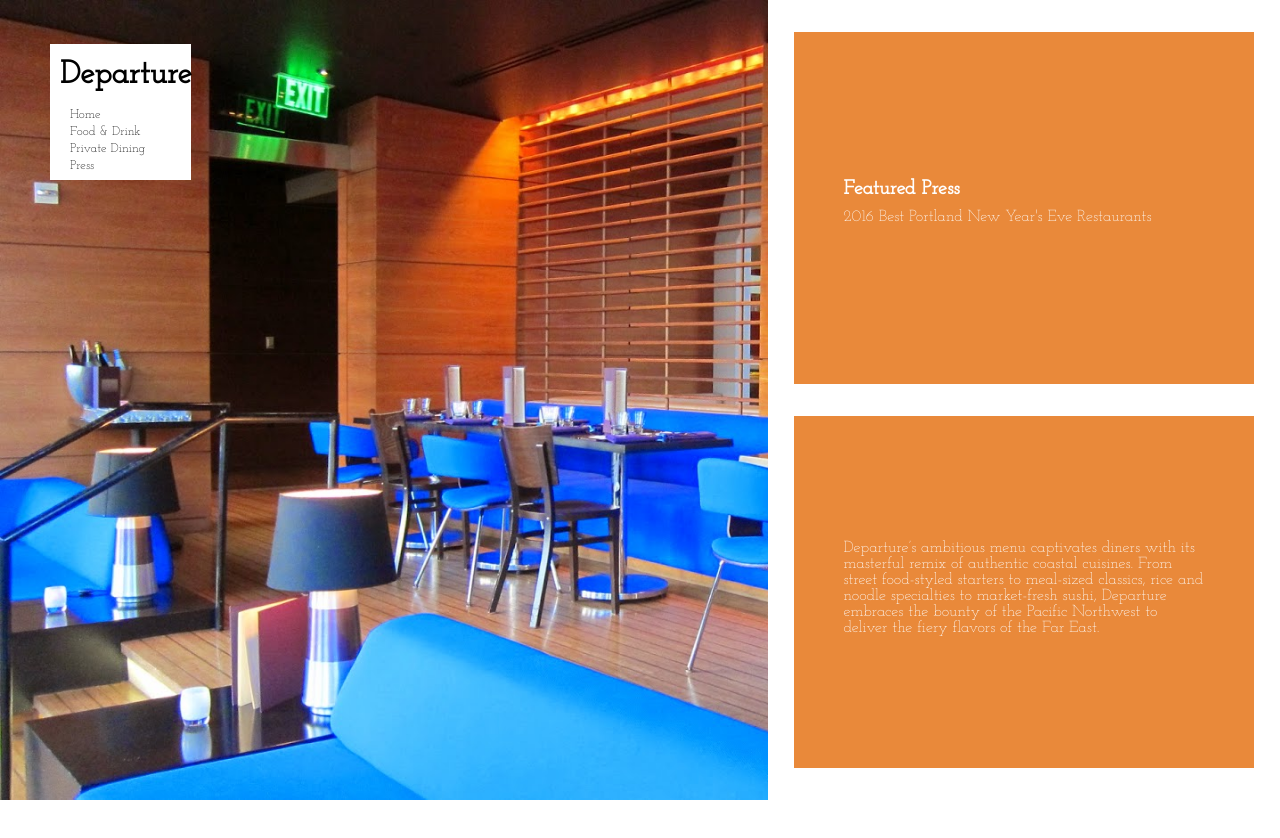
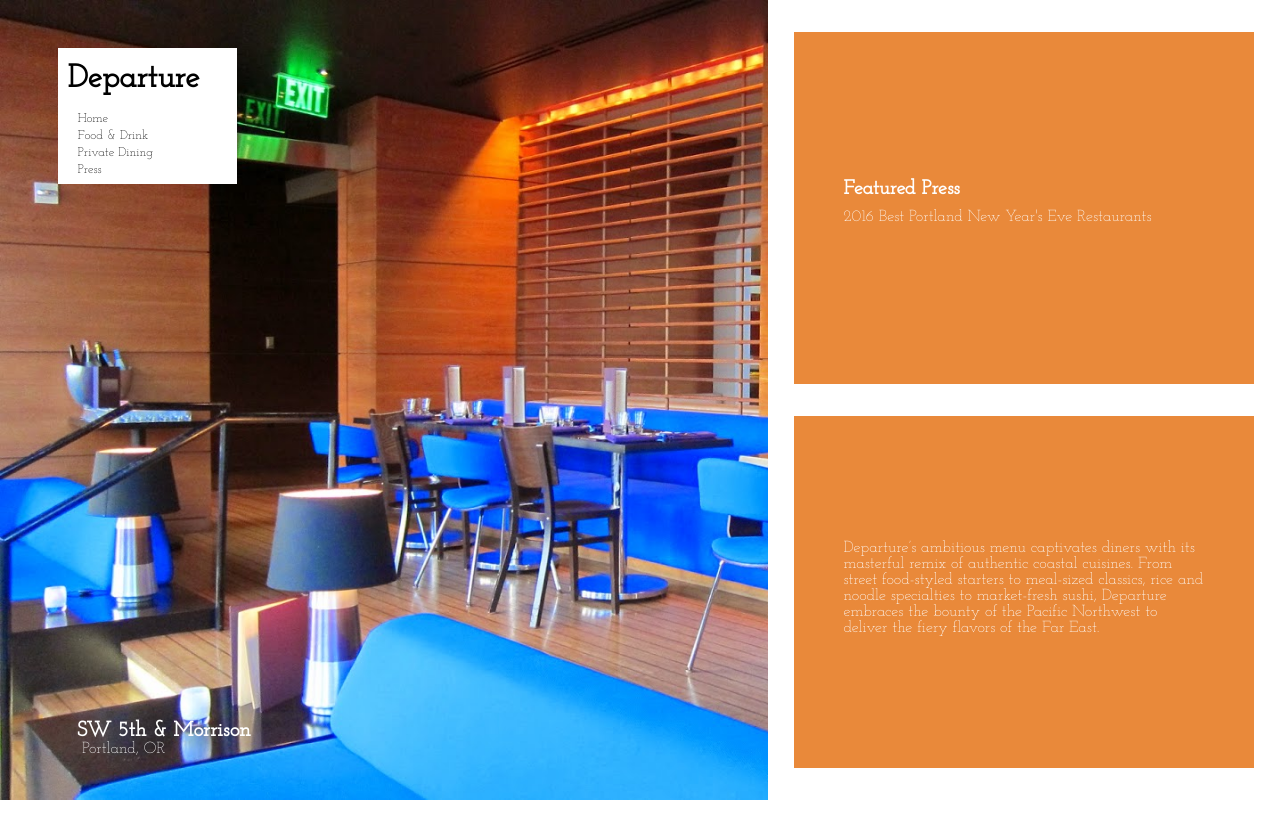
Before and after one commit to gracielundell/epicodus-css-review-2, a plain HTML site: page index.html in a window 1280 px wide. After the commit the page ends 800 px from the top, so only its background shows below. Drawn offline with Linux system fonts and the light colour scheme.

Commit message:
Add more media queries

```diff
--- a/css/mediaQueries.css
+++ b/css/mediaQueries.css
@@ -71,7 +71,12 @@
   }
 }
 
-
+@media only screen and (min-width:784px) {
+  .navbar {
+    width: 20%;
+    height: 17vh;
+  }
+}
 
 
 @media only screen and (min-width:1024px){
@@ -94,12 +99,11 @@
   margin: 0;
   }
   .navbar {
-    position: absolute;
-    left: 50px;
+    margin-top: 3vh;
+    margin-left: -.5vw;
   }
   .textbox {
-    position: absolute;
-    top: 600px;
+    margin-top: 90vh;
   }
   .feature h1{
     margin-top: 33%;
@@ -108,3 +112,9 @@
     margin-top: 27%;
   }
 }
+
+@media only screen and (min-width: 1088px) {
+  .navbar {
+    width: 14%;
+  }
+}
```
Also changed, not shown: img/herbs.jpg (deleted), 1 other file.
